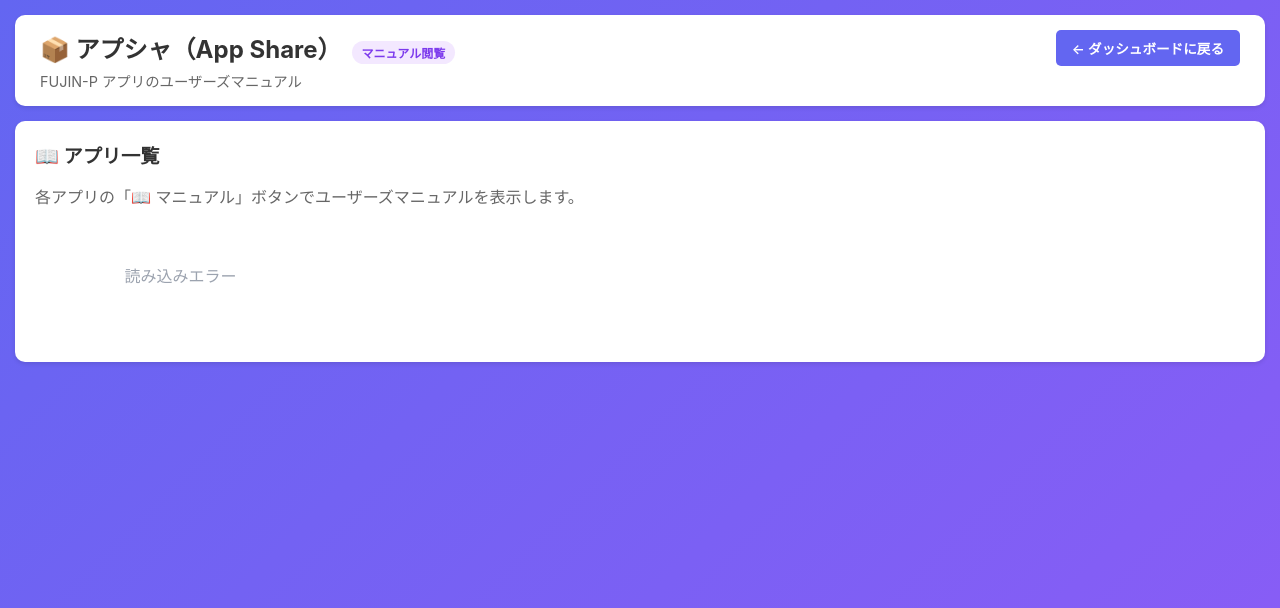
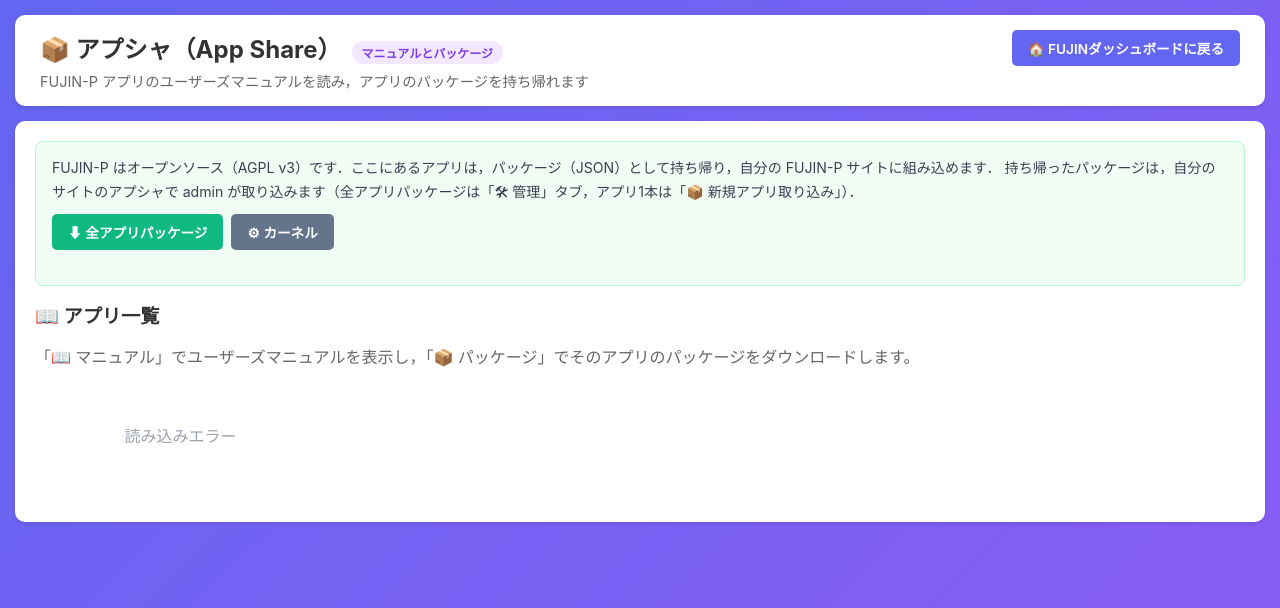
Before and after one commit to u-fukuchiyama/fujin-p, a Flask app: template fujinp/app_share/templates/app_share_public.html in a window 1280 px wide. Shown: the top 608 px of the page. Run offline with Flask 3, Linux system fonts and the light colour scheme; the template is opened without the code that fills it, so the values that code supplies are empty.

Commit message:
app_share v20260915.162107-ec4d52

```diff
--- a/fujinp/app_registry.json
+++ b/fujinp/app_registry.json
@@ -1,6 +1,6 @@
 {
   "format_version": 2,
-  "generated_at": "2026-09-15 11:36:40",
+  "generated_at": "2026-09-15 15:37:42",
   "note": "FUJIN-P アプリ正本の写し．正本は app_share_registry / app_share_sections（アプシャ）．手で編集せず，アプシャの「発行」で再生成する．",
   "apps": [
     {
@@ -90,7 +90,7 @@
             "guest"
           ],
           "sort_order": 1,
-          "visibility": "domestic",
+          "visibility": "public",
           "description": "アプリの正本管理・発行・パッケージ輸出入",
           "extra_class": ""
         }
--- a/fujinp/app_share/routes.py
+++ b/fujinp/app_share/routes.py
@@ -28,7 +28,8 @@
 - ユーザマニュアル・技術仕様書の閲覧・編集
 - App Info: 技術情報のフィールド編集 / JSONテキスト編集
 - 全アプリ情報JSONエクスポート / インポート（インポートはadmin専用・管理タブ）
-- アプリ単位のエクスポートパッケージ（JSON）作成（admin専用）
+- アプリ単位・全アプリ・カーネルのパッケージ（JSON）の書き出し
+  （ログインした全員．admin 以外は文書の点検を省いた「そのまま」の書き出し）
 - アプリ単位パッケージの取り込み（admin専用・専用ダッシュボードで検証つき）
 - アプリ説明のバージョン（更新日時）記録
 
@@ -121,6 +122,10 @@
     'get_document',       # マニュアル本文（doc_type='note' は関数内で admin 判定）
     'manual_page',        # マニュアル単独ページ
     'return_to_fujin',    # FUJIN-Pダッシュボードへ戻る
+    # パッケージのダウンロード（読み出しのみ）．FUJIN-P はオープンソースなので，
+    # ほかのサイトのオーナーが自分のサイトに組み込めるよう，ログインした全員に開く．
+    # 取り込み・適用・削除・文書の保存は admin のまま．
+    'export_kernel_package',      # カーネル（admin 以外は公開用の絞り込み版）
 })
 
 @app_share_bp.before_request
@@ -715,7 +720,8 @@
                 r'(?:password|passwd|secret|token|api_?key|credential|private_key)'
                 r'[A-Za-z0-9_]*[\'"]?\s*[:=]\s*[\'"][\x21-\x7e]{4,}[\'"]'),
      '資格情報らしき代入'),
-    (re.compile(r'mysql\.pythonanywhere-services\.com'), 'DBホスト名の直書き'),
+    # 雛形の '<アカウント名>.mysql…' は資格情報ではないので拾わない（直前が '>'）
+    (re.compile(r'(?<!>)\.mysql\.pythonanywhere-services\.com'), 'DBホスト名の直書き'),
     (re.compile(r'GOCSPX-'), 'Google クライアントシークレット'),
     (re.compile(r'-----BEGIN [A-Z ]*PRIVATE KEY-----'), '秘密鍵'),
 ]
@@ -817,8 +823,32 @@
         out.append({'blueprint': bp, 'module': mod, 'app': top})
     return out
 
-def _build_kernel_package(generated_by=None, site_url=None):
-    """カーネルのエクスポートパッケージを組み立てる。"""
+# admin 以外に渡すカーネルに入れてよいホーム直下のファイル．
+# 関所（GitHub の手前）があればそこで追跡中のものを正とし，無ければこの一覧を使う．
+KERNEL_PUBLIC_ROOT_FILES = frozenset({
+    'app.py', 'auth.py', 'config_template.py', 'db.py', 'decorators.py',
+    'utils.py', 'markdown_converter.py', 'profile.py', 'requirements.txt',
+    'LICENSE', 'README.md', 'NOTICE',
+})
+
+def _kernel_public_root_files():
+    """公開用カーネルに入れるホーム直下のファイル名の集合"""
+    try:
+        from . import gitsync as _g
+        if _g._repo_ok():
+            tracked = {t for t in _g._repo_tracked('.')
+                       if '/' not in t.rstrip('/') and not t.startswith('.')}
+            if tracked:
+                return frozenset(tracked - {'config.py'})
+    except Exception as e:
+        logging.warning(f"_kernel_public_root_files: {e}")
+    return KERNEL_PUBLIC_ROOT_FILES
+
+def _build_kernel_package(generated_by=None, site_url=None, public=False):
+    """カーネルのエクスポートパッケージを組み立てる。
+    public=True（admin 以外の書き出し）では，ホーム直下は公開用の一覧にあるファイルだけにし，
+    資格情報らしき記述を含むファイルは .py も含めて中身を出さない。
+    設定名の一覧（config_keys）はこのサイトの config.py の中身に当たるので載せない。"""
     files = []
     warnings = []
     latest_mtime = None
@@ -871,6 +901,8 @@
                 entry['content'] = base64.b64encode(f.read()).decode('ascii')
         files.append(entry)
 
+    public_root = _kernel_public_root_files() if public else frozenset()
+
     # 1) ホーム直下のファイル
     for name in sorted(os.listdir(SITE_CODE_ROOT)):
         p = os.path.join(SITE_CODE_ROOT, name)
@@ -882,9 +914,12 @@
             continue
         if not name.endswith(KERNEL_FILE_EXTS):
             continue
+        if public and name not in public_root:
+            continue
         # ホーム直下の .py はカーネル本体。config.py だけ名前で完全除外し
         # （KERNEL_EXCLUDE_FILES）、残りは誤検出で落とさず警告のみとする。
-        _add(p, name, block_on_secret=not name.endswith('.py'))
+        # 公開用では .py も疑わしければ中身を出さない。
+        _add(p, name, block_on_secret=public or not name.endswith('.py'))
 
     # 2) 指定ディレクトリ（再帰）
     for d in KERNEL_INCLUDE_DIRS:
@@ -903,7 +938,7 @@
     for kf in ('__init__.py', 'registry.py', 'app_registry.json'):
         ap = os.path.join(BASE_DIR, kf)
         if os.path.isfile(ap):
-            _add(ap, 'fujinp/' + kf, block_on_secret=False)
+            _add(ap, 'fujinp/' + kf, block_on_secret=public)
 
     # static は配布対象外（投稿データが混在するため）。必要なファイルは
     # 送り手の admin が個別に渡す。ここには件数だけ残す。
@@ -915,7 +950,7 @@
              'file_count': sum(len(fs) for _r, _d, fs in os.walk(_sd))})
 
     # 3) 設定名（値は含めない）
-    config_keys = _config_keys(os.path.join(SITE_CODE_ROOT, 'config.py'))
+    config_keys = [] if public else _config_keys(os.path.join(SITE_CODE_ROOT, 'config.py'))
     config_keys_used = _config_keys_used(files)
 
     # 4) app.py が要求するアプリ（受け入れ側の事前チェック用）
@@ -946,6 +981,7 @@
         'display_name': 'FUJIN-P カーネル',
         'description': 'プラットフォーム共通部（ホーム直下のコードと templates/）。'
                        'アプリは含まない。config.py は同梱せず、設定名のみ config_keys に載せる。',
+        'public_download': bool(public),
         'site_name': os.path.basename(SITE_CODE_ROOT),
         'site_url': site_url or '',
         'generated_at': _now_jst().strftime('%Y-%m-%d %H:%M:%S'),
@@ -978,7 +1014,7 @@
 @login_required
 def export_kernel_package():
     """カーネルのエクスポートパッケージ(JSON)を生成してダウンロード
-    ※admin限定（_app_share_authorize による）"""
+    ログインした全員が使える．admin 以外には公開用の絞り込み版を返す．"""
     conn = None
     try:
         generated_by = None
@@ -994,7 +1030,9 @@
             pass
 
         site_url = request.host_url.rstrip('/') if request else ''
-        package = _build_kernel_package(generated_by=generated_by, site_url=site_url)
+        public = not check_admin_permission(session.get('user_id'))
+        package = _build_kernel_package(generated_by=generated_by, site_url=site_url,
+                                        public=public)
 
         json_text = json.dumps(package, ensure_ascii=False, indent=2, default=str)
         filename = "fujinp_kernel_{}.json".format(_now_jst().strftime('%Y%m%d_%H%M%S'))
--- a/fujinp/app_share/templates/app_share_public.html
+++ b/fujinp/app_share/templates/app_share_public.html
@@ -10,7 +10,7 @@
 <head>
     <meta charset="UTF-8">
     <meta name="viewport" content="width=device-width, initial-scale=1.0">
-    <title>アプシャ - アプリマニュアル</title>
+    <title>アプシャ - アプリのマニュアルとパッケージ</title>
     <script src="https://code.jquery.com/jquery-3.6.0.min.js"></script>
     <script src="https://cdn.jsdelivr.net/npm/marked/marked.min.js"></script>
     <style>
@@ -40,6 +40,12 @@
         .app-card .card-actions{display:flex;gap:6px;flex-wrap:wrap;border-top:1px solid #e5e7eb;padding-top:10px}
         .app-card .card-actions button{padding:5px 10px;font-size:.78rem;border-radius:4px}
         .btn-manual{background:#0ea5e9;color:#fff}.btn-manual:hover{background:#0284c7}
+        .btn-pkg{background:#10b981;color:#fff}.btn-pkg:hover{background:#059669}
+        .dl-box{background:#f0fdf4;border:1px solid #bbf7d0;border-radius:8px;padding:14px 16px;margin-bottom:15px;color:#374151;font-size:.88rem;line-height:1.7}
+        .dl-box .dl-btns{display:flex;gap:8px;flex-wrap:wrap;margin-top:10px}
+        .dl-box .dl-btns button{background:#10b981;color:#fff}.dl-box .dl-btns button:hover{background:#059669}
+        .dl-box .dl-btns button.kernel{background:#64748b}.dl-box .dl-btns button.kernel:hover{background:#475569}
+        .dl-msg{font-size:.8rem;color:#6b7280;margin-top:6px;min-height:1.2em}
         .empty-msg{text-align:center;padding:40px;color:#9ca3af}
         /* モーダル */
         .modal-overlay{display:none;position:fixed;top:0;left:0;width:100%;height:100%;background:rgba(0,0,0,.5);z-index:1000;overflow-y:auto}
@@ -75,14 +81,23 @@
 <div class="container">
     <div class="header">
         <div class="hdr-btns">
-            <a href="{{ url_for('guest.dashboard') }}">← ダッシュボードに戻る</a>
+            <a href="{{ url_for('app_share.return_to_fujin') }}">🏠 FUJINダッシュボードに戻る</a>
         </div>
-        <h1>📦 アプシャ（App Share）<span class="role-badge">マニュアル閲覧</span></h1>
-        <p class="subtitle">FUJIN-P アプリのユーザーズマニュアル</p>
+        <h1>📦 アプシャ（App Share）<span class="role-badge">マニュアルとパッケージ</span></h1>
+        <p class="subtitle">FUJIN-P アプリのユーザーズマニュアルを読み，アプリのパッケージを持ち帰れます</p>
     </div>
     <div class="panel">
+        <div class="dl-box">
+            FUJIN-P はオープンソース（AGPL v3）です．ここにあるアプリは，パッケージ（JSON）として持ち帰り，自分の FUJIN-P サイトに組み込めます．
+            持ち帰ったパッケージは，自分のサイトのアプシャで admin が取り込みます（全アプリパッケージは「🛠 管理」タブ，アプリ1本は「📦 新規アプリ取り込み」）．
+            <div class="dl-btns">
+                <button onclick="download('{{ url_for('app_share.package_export_all_public') }}','全アプリパッケージ')">⬇ 全アプリパッケージ</button>
+                <button class="kernel" onclick="download('{{ url_for('app_share.export_kernel_package') }}','カーネル')">⚙ カーネル</button>
+            </div>
+            <div class="dl-msg" id="dl-msg"></div>
+        </div>
         <h2>📖 アプリ一覧</h2>
-        <p style="margin-bottom:15px;color:#666">各アプリの「📖 マニュアル」ボタンでユーザーズマニュアルを表示します。</p>
+        <p style="margin-bottom:15px;color:#666">「📖 マニュアル」でユーザーズマニュアルを表示し，「📦 パッケージ」でそのアプリのパッケージをダウンロードします。</p>
         <div id="app-list" class="app-list">
             <div class="empty-msg">読み込み中...</div>
         </div>
@@ -126,10 +141,19 @@
                 <div class="card-desc">${esc(a.description||'')}</div>
                 <div class="card-actions">
                     <button class="btn-manual" onclick="openManual('${a.app_name}','${esc(a.display_name||a.app_name)}')">📖 マニュアル</button>
+                    ${a.app_name==='_platform'?'':`<button class="btn-pkg" onclick="download('/app_share/package/export/'+encodeURIComponent('${a.app_name}'),'${a.app_name}')">📦 パッケージ</button>`}
                 </div>
             </div>`);
         });
     },error(){$('#app-list').html('<div class="empty-msg">読み込みエラー</div>')}});
+}
+
+// ========== パッケージのダウンロード ==========
+// ファイルとして保存されるので画面は移らない．大きいものは作成に時間がかかる．
+function download(url,label){
+    $('#dl-msg').text(label+' のパッケージを作っています．ダウンロードが始まるまでお待ちください…');
+    const a=document.createElement('a');a.href=url;document.body.appendChild(a);a.click();a.remove();
+    setTimeout(()=>$('#dl-msg').text(''),15000);
 }
 
 // ========== マニュアル閲覧モーダル ==========
```
Also changed, not shown: fujinp/app_share/package.py (+83 -1 lines), fujinp/app_share/__init__.py (line endings or trailing spaces), fujinp/app_share/gitsync.py (line endings or trailing spaces), fujinp/app_share/templates/app_share_edit_doc.html (line endings or trailing spaces), fujinp/app_share/templates/app_share_export_all_gate.html (line endings or trailing spaces), fujinp/app_share/templates/app_share_manage.html (line endings or trailing spaces), fujinp/app_share/templates/app_share_manual_page.html (line endings or trailing spaces), fujinp/app_share/templates/app_share_sections.html (line endings or trailing spaces), fujinp/app_share/templates/app_share_spec_view.html (line endings or trailing spaces).
